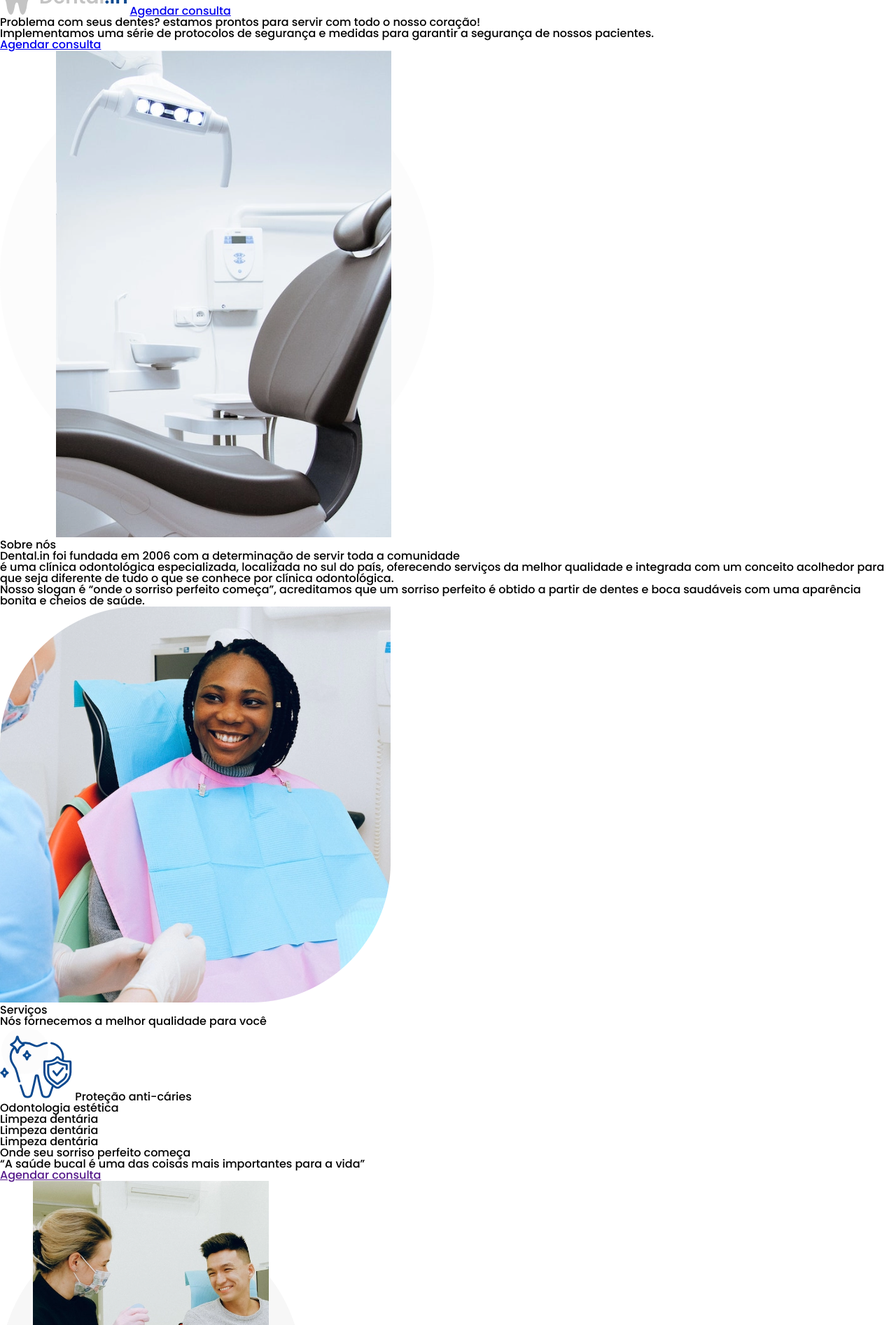
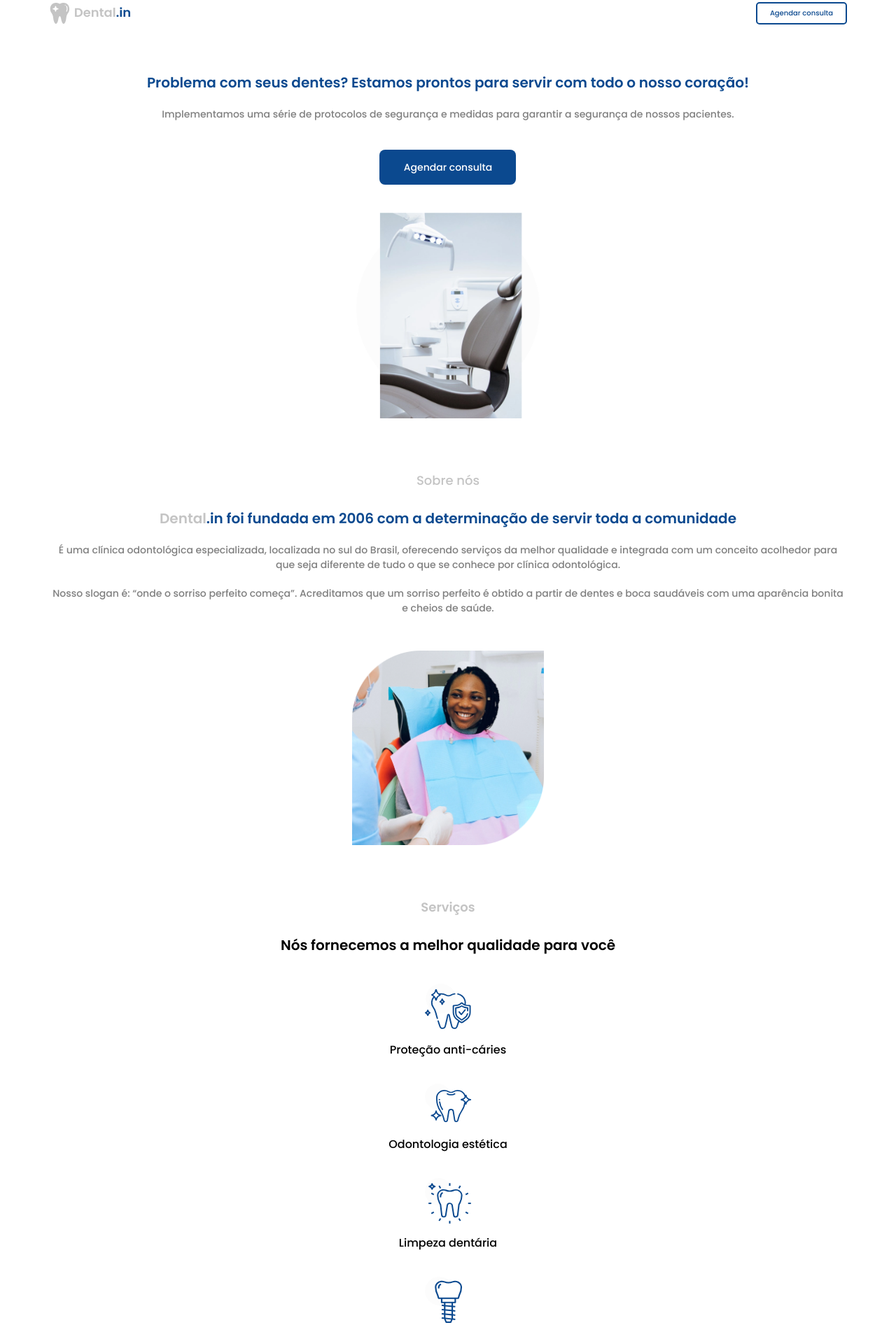
Before and after one commit to cassianobaptista/DentalIn, a plain HTML site: page index.html in a window 1280 px wide. Shown: the part 27-1921 px from the top of the page at 70% size. Drawn offline with Linux system fonts and the light colour scheme.

Commit message:
CSS para dispositivos móveis concluído

```diff
--- a/index.html
+++ b/index.html
@@ -19,8 +19,8 @@
 
     <header class="header">
 
-        <img class="header__logotipo" src="./assets/Logotipo.svg" alt="Logotipo Dental.In">
-        <a header__cta href="#">Agendar consulta</a>
+        <img class="header__logo" src="./assets/Logotipo.svg" alt="Logotipo Dental.In">
+        <a class="header__cta" href="#">Agendar consulta</a>
 
     </header>
 
@@ -28,7 +28,7 @@
 
         <div class="presentation__description-container">
             <h1 class="presentation__title">
-                Problema com seus dentes? estamos prontos para servir com todo o nosso coração!
+                Problema com seus dentes? Estamos prontos para servir com todo o nosso coração!
             </h1>
             <p class="presentation__text">
                 Implementamos uma série de protocolos de segurança e medidas para garantir a segurança de nossos
@@ -36,7 +36,7 @@
             </p>
             <a class="presentation__cta" href="#">Agendar consulta</a>
         </div>
-        <img src="./assets/image1.png" alt="Cadeira de dentista">
+        <img class="presentation__image" src="./assets/image1.png" alt="Cadeira de dentista">
 
     </section>
 
@@ -44,41 +44,41 @@
 
         <div class="about-us__description-container">
             <span class="about-us__tag">Sobre nós</span>
-            <h1 about-us__title>Dental.in foi fundada em 2006 com a determinação de servir toda a comunidade</h1>
-            <p class="about-us__text">é uma clínica odontológica especializada, localizada no sul do país, oferecendo
+            <h1 class="about-us__title"><span class="about-us__company-name-in-title">Dental</span>.in foi fundada em 2006 com a determinação de servir toda a comunidade</h1>
+            <p class="about-us__text">É uma clínica odontológica especializada, localizada no sul do Brasil, oferecendo
                 serviços da melhor qualidade e integrada com um conceito acolhedor para que seja diferente de tudo o que
                 se conhece por clínica odontológica.</p>
-            <p class="about-us__text">Nosso slogan é “onde o sorriso perfeito começa”, acreditamos que um sorriso
+            <p class="about-us__text">Nosso slogan é: “onde o sorriso perfeito começa”. Acreditamos que um sorriso
                 perfeito é obtido a partir de dentes e boca saudáveis com uma aparência bonita e cheios de saúde.</p>
         </div>
-        <img src="./assets/image2.png" alt="Cliente sorrindo no consultório">
+        <img class="about-us__image" src="./assets/image2.png" alt="Cliente sorrindo no consultório">
 
     </section>
 
     <section class="services">
 
-        <span>Serviços</span>
-        <h1>Nós fornecemos a melhor qualidade para você</h1>
+        <span class="services__tag">Serviços</span>
+        <h1 class="services__title">Nós fornecemos a melhor qualidade para você</h1>
 
         <div class="services__item-container">
             <div class="services__item">
                 <img class="services__image-item" src="./assets/icon1.svg" aria-hidden="true">
                 <span class="services__description-item">Proteção anti-cáries</span>
             </div>
-            <div class="services__item>
-                <img class=" services__image-item" src="./assets/icon2.svg" aria-hidden="true">
+            <div class="services__item">
+                <img class="services__image-item" src="./assets/icon2.svg" aria-hidden="true">
                 <span class="services__description-item">Odontologia estética</span>
             </div>
-            <div class="services__item>
-                <img class=" services__image-item" src="./assets/icon3.svg" aria-hidden="true">
+            <div class="services__item">
+                <img class="services__image-item" src="./assets/icon3.svg" aria-hidden="true">
                 <span class="services__description-item">Limpeza dentária</span>
             </div>
-            <div class="services__item>
-                <img class=" services__image-item" src="./assets/icon4.svg" aria-hidden="true">
+            <div class="services__item">
+                <img class="services__image-item" src="./assets/icon4.svg" aria-hidden="true">
                 <span class="services__description-item">Limpeza dentária</span>
             </div>
-            <div class="services__item>
-                <img class=" services__image-item" src="./assets/icon5.svg" aria-hidden="true">
+            <div class="services__item">
+                <img class="services__image-item" src="./assets/icon5.svg" aria-hidden="true">
                 <span class="services__description-item">Limpeza dentária</span>
             </div>
         </div>
@@ -92,7 +92,7 @@
                 <p class="bottom-slogan__text">“A saúde bucal é uma das coisas mais importantes para a vida”</p>
                 <a class="bottom-slogan__cta" href="">Agendar consulta</a>
             </div>
-            <img src="./assets/image3.png" alt="Dentista e paciente conversando e sorrindo no consultório">
+            <img class="bottom-slogan__image" src="./assets/image3.png" alt="Dentista e paciente conversando e sorrindo no consultório">
         </section>
     </div>
 
--- a/style.css
+++ b/style.css
@@ -15,3 +15,251 @@
 body {
     font-family: 'poppins', sans-serif;
 }
+
+.header,
+.presentation,
+.about-us,
+.services,
+.bottom-slogan,
+.footer {
+    max-width: 1200px;
+    margin: 0 auto;
+    padding: 0 30px;
+}
+
+.about-us,
+.services,
+.bottom-slogan-container,
+.footer {
+    margin-top: 80px;
+}
+
+/* Header */
+
+.header {
+    margin-top: 30px;
+    display: flex;
+    justify-content: space-between;
+    align-items: center;
+}
+
+.header__logo {
+    width: 116px;
+
+}
+
+.header__cta {
+    text-decoration: none;
+    border: 2px solid var(--primary-color);
+    color: var(--primary-color);
+    width: 130px;
+    height: 32px;
+    font-size: 10px;
+    display: flex;
+    justify-content: center;
+    align-items: center;
+    border-radius: 5px;
+}
+
+/* Presentation */
+
+.presentation {
+    margin-top: 68px;
+    display: flex;
+    flex-direction: column;
+    align-items: center;
+}
+
+.presentation__description-container {
+    display: flex;
+    flex-direction: column;
+    align-items: center;
+}
+
+.presentation__title {
+    font-size: 20px;
+    color: var(--primary-color);
+    font-weight: 600;
+    line-height: 30px;
+    text-align: center;
+}
+
+.presentation__text {
+    font-size: 14px;
+    color: var(--gray-200);
+    line-height: 21px;
+    text-align: center;
+    margin-top: 20px;
+}
+
+.presentation__cta {
+    text-decoration: none;
+    background-color: var(--primary-color);
+    color: var(--white);
+    font-size: 14px;
+    display: flex;
+    justify-content: center;
+    align-items: center;
+    width: 195px;
+    height: 50px;
+    border-radius: 8px;
+    margin-top: 40px;
+    transition: filter 250ms;
+}
+
+.presentation__cta:hover {
+    filter: brightness(1.2);
+}
+
+.presentation__image {
+    margin-top: 40px;
+    max-width: 262px;
+}
+
+/* About us */
+
+.about-us {
+    display: flex;
+    flex-direction: column;
+    align-items: center;
+}
+
+.about-us__tag {
+    font-size: 18px;
+    font-weight: 600px;
+    color: var(--gray-100);
+    text-align: center;
+    display: block;
+}
+
+.about-us__title {
+    font-size: 20px;
+    color: var(--primary-color);
+    font-weight: 600;
+    line-height: 30px;
+    text-align: center;
+    margin-top: 30px;
+}
+
+.about-us__company-name-in-title {
+    color: var(--gray-100);
+}
+
+.about-us__text {
+    font-size: 14px;
+    line-height: 21px;
+    text-align: center;
+    color: var(--gray-200);
+    margin-top: 20px;
+}
+
+.about-us__image {
+    margin-top: 50px;
+    max-width: 274px;
+}
+
+/* Services */
+
+.services__tag {
+    font-size: 18px;
+    color: var(--gray-100);
+    display: block;
+    font-weight: 600;
+    text-align: center;
+}
+
+.services__title {
+    font-size: 20px;
+    line-height: 30px;
+    font-weight: 600;
+    text-align: center;
+    margin-top: 30px;
+    color: var(--black);
+}
+
+.services__item {
+    margin-top: 40px;
+}
+
+.services__image-item {
+    display: block;
+    margin: 0 auto 20px auto;
+    width: 66px;
+}
+
+.services__description-item {
+    text-align: center;
+    display: block;
+
+}
+
+/* Bottom slogan */
+
+.bottom-slogan-container {
+    background-color: #C4C4C40F;
+    padding: 30px 0;
+}
+
+.bottom-slogan {
+    display: flex;
+    flex-direction: column;
+    align-items: center;
+}
+
+.bottom-slogan__tag {
+    color: var(--gray-100);
+    font-size: 18px;
+}
+
+.bottom-slogan__text {
+    color: var(--primary-color);
+    font-size: 18px;
+    line-height: 27px;
+    font-weight: 600;
+    margin-top: 15px;
+}
+
+.bottom-slogan__cta {
+    width: 135px;
+    height: 38px;
+    background: var(--primary-color);
+    display: block;
+    font-size: 10px;
+    color: var(--white);
+    text-decoration: none;
+    display: flex;
+    align-items: center;
+    justify-content: center;
+    border-radius: 5px;
+    margin-top: 20px;
+    transition: filter 250ms;
+}
+
+.bottom-slogan__cta:hover {
+    filter: brightness(1.2);
+}
+
+.bottom-slogan__image {
+    margin-top: 50px;
+    max-width: 260px;
+}
+
+/* Footer */
+
+.footer {
+    display: flex;
+    flex-direction: column;
+    align-items: center;
+    padding-bottom: 35px;
+}
+
+.footer__logo {
+    width: 120px;
+}
+
+.footer__text {
+    font-size: 14px;
+    color: var(--gray-200);
+    font-weight: 600;
+    margin-top: 20px;
+}
```
